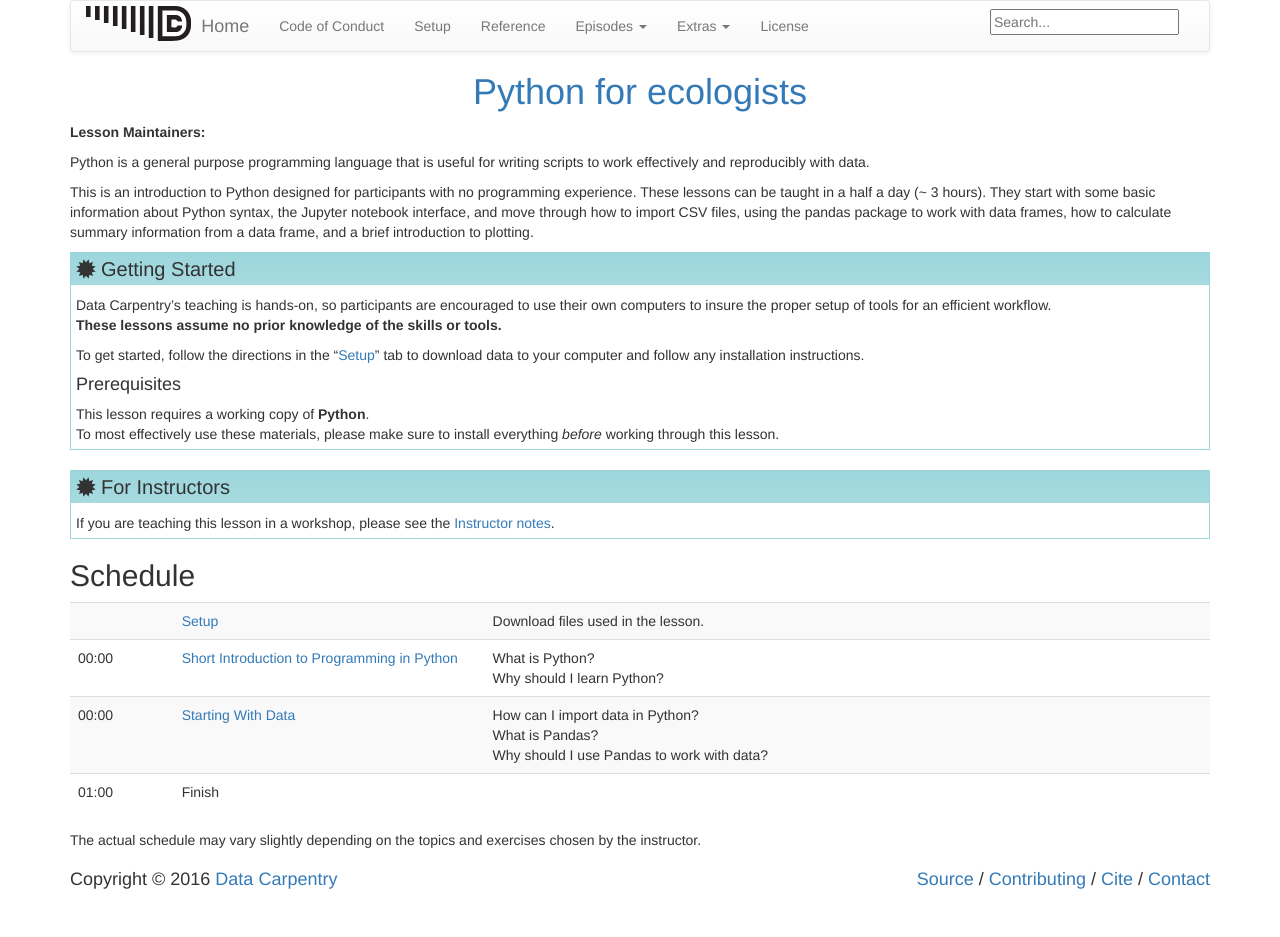
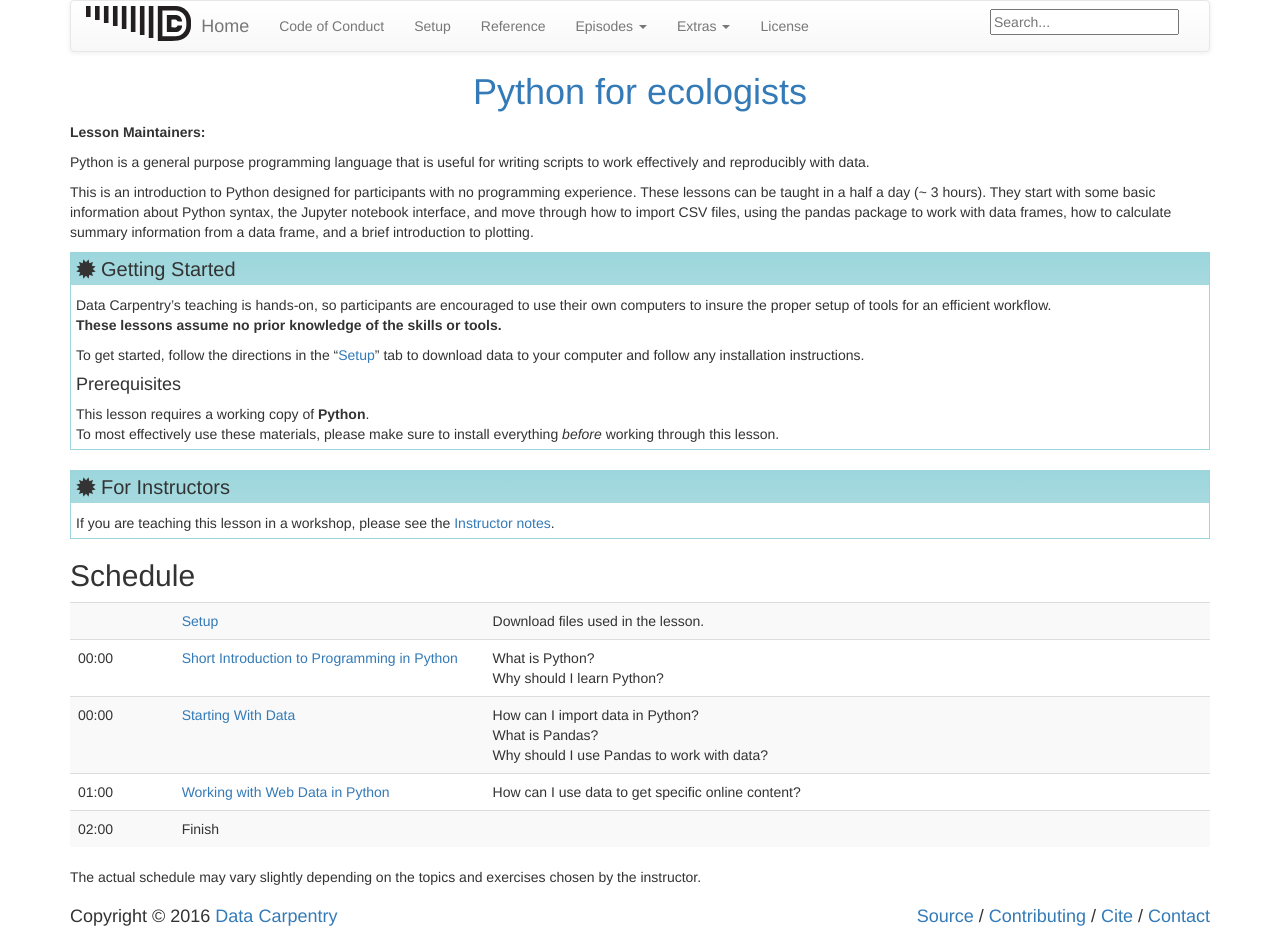
Before and after one commit to caltechlibrary/python-humanities-lesson, a Jekyll site: the page built from index.md, in a window 1280 px wide. Built offline with Jekyll 4.4.1, drawn with Linux system fonts in a browser that asks for light colours; before the commit the page ends 900 px from its top, so only the background shows below that.

Commit message:
Update 02-getting-data-from-web.md

````diff
--- a/_episodes/02-getting-data-from-web.md
+++ b/_episodes/02-getting-data-from-web.md
@@ -1,4 +1,19 @@
+---
+title: Working with Web Data in Python
+teaching: 30
+exercises: 30
+questions:
+    - " How can I use data to get specific online content? "
+objectives:
+    - Be able to deal with Nan values.
+    - Understand and set data types.
+    - Be able to get web-based content.
+    - Use a basic loop.
+---
 
+# Not Formatted
+
+This lesson has not been formatted and serves as a rough outline of the content that will be covered.
 
 ```python
 import requests as rq
````
